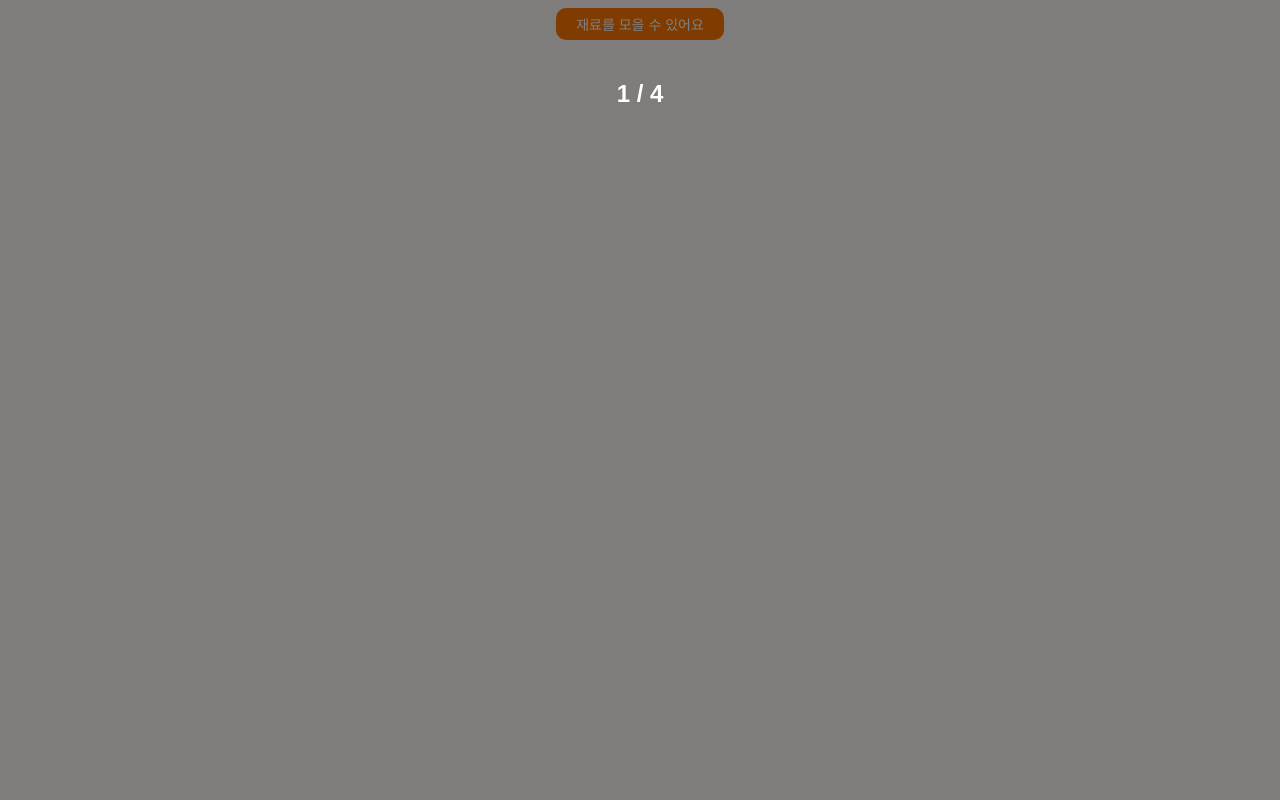
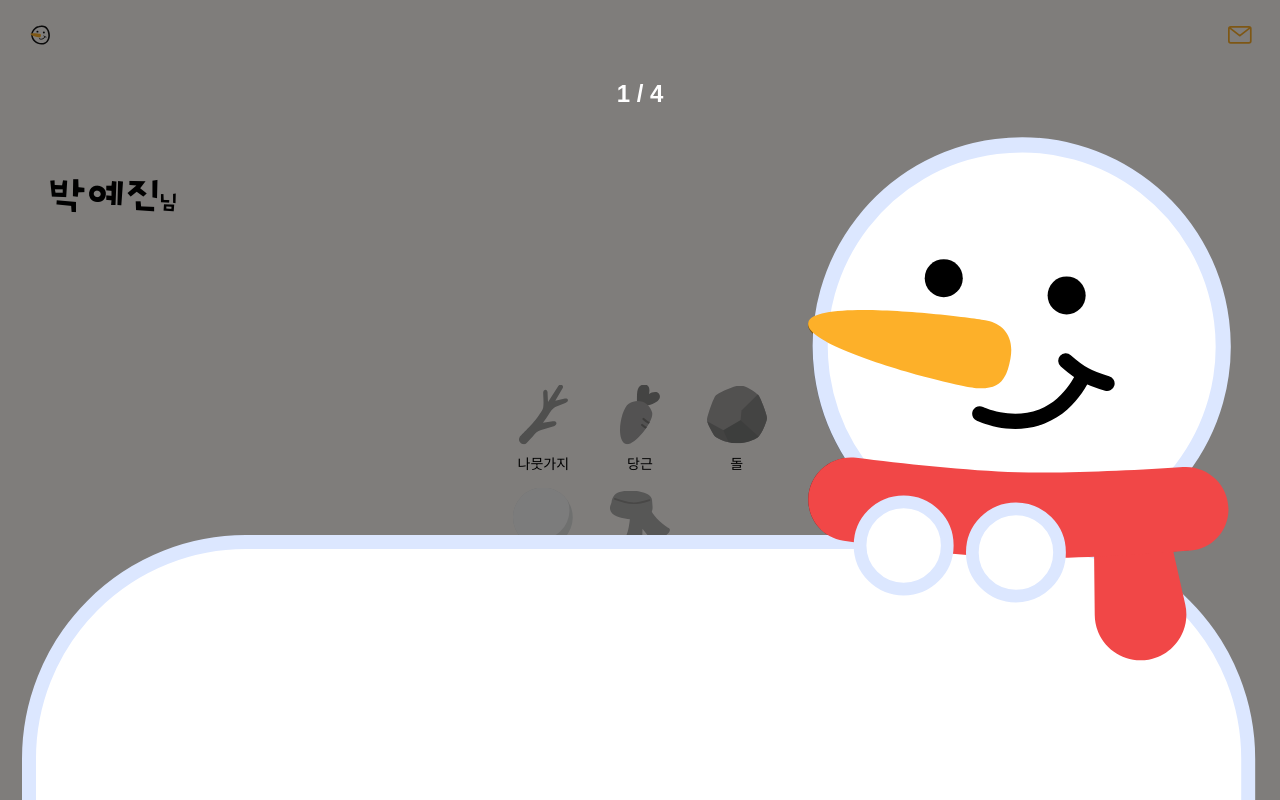
Before and after one commit to Ureca3rd-FE/moong-FE, a React (Vite) app: page /guide in a window 1280 px wide. Shown: the top 800 px of the page. Built offline with nearby package versions, Linux system fonts and the light colour scheme; a web font is replaced by a local one.

Commit message:
[feat] 가이드 1단계 구현

```diff
--- /dev/null
+++ b/src/components/home/IngredientGroup.tsx
@@ -0,0 +1,38 @@
+import branchBImg from '../../assets/images/branch_B.svg';
+import carrotBImg from '../../assets/images/carrot_B.svg';
+import rockBImg from '../../assets/images/rock_B.svg';
+import scarfBImg from '../../assets/images/scarf_B.svg';
+import snowballBImg from '../../assets/images/snowball_B.svg';
+import HomeGroup from '../../assets/images/Home_Group.svg?react';
+
+const IngredientGroup = () => {
+  return (
+    <>
+      <HomeGroup className="my-home__home-group-svg" />
+      <div className="my-home__ingredients">
+        <div className="my-home__ingredient-item">
+          <img src={branchBImg} alt="나뭇가지" />
+          <span className="my-home__ingredient-name">나뭇가지</span>
+        </div>
+        <div className="my-home__ingredient-item">
+          <img src={carrotBImg} alt="당근" />
+          <span className="my-home__ingredient-name">당근</span>
+        </div>
+        <div className="my-home__ingredient-item">
+          <img src={rockBImg} alt="돌" />
+          <span className="my-home__ingredient-name">돌</span>
+        </div>
+        <div className="my-home__ingredient-item">
+          <img src={snowballBImg} alt="눈뭉치" />
+          <span className="my-home__ingredient-name">눈뭉치</span>
+        </div>
+        <div className="my-home__ingredient-item">
+          <img src={scarfBImg} alt="목도리" />
+          <span className="my-home__ingredient-name">목도리</span>
+        </div>
+      </div>
+    </>
+  );
+};
+
+export default IngredientGroup;
--- a/src/components/home/ShareButton.tsx
+++ b/src/components/home/ShareButton.tsx
@@ -1,4 +1,4 @@
-import { useEffect, useState } from 'react'; // React와 useEffect를 import 합니다.
+import { useEffect, useState } from 'react';
 import Kakao from '../../assets/images/kakao.svg?react';
 import Link from '../../assets/images/link.svg?react';
 
--- a/src/pages/Guide.tsx
+++ b/src/pages/Guide.tsx
@@ -1,6 +1,10 @@
 import { useNavigate } from 'react-router-dom';
-import { useFunnel, Step } from '../components/common/Funnel';
+import { useFunnel } from '../components/common/Funnel';
 import TextBubble from '../components/guide/TextBubble';
+import MyHome from './MyHome';
+import { useEffect } from 'react';
+import IngredientGroup from '../components/home/IngredientGroup';
+import Button from '../components/common/Button';
 
 const FUNNEL_STEPS = [1, 2, 3, 4];
 
@@ -11,21 +15,36 @@ const Guide = () => {
   );
   const navigate = useNavigate();
 
+  useEffect(() => {
+    document.body.style.overflow = 'hidden';
+    return () => {
+      document.body.style.overflow = 'unset';
+    };
+  }, []);
+
   function handleNext() {
     if (stepState === FUNNEL_STEPS[FUNNEL_STEPS.length - 1]) {
       navigate('/');
     } else setStepState(stepState + 1);
   }
   return (
-    <div>
-      <div className="guide-background" onClick={handleNext}>
-        <span>{stepState} / 4</span>
-      </div>
+    <>
+      <div className="guide-background" onClick={handleNext}></div>
+      <span className="guid-step">{stepState} / 4</span>
 
-      <FunnelComponent>
-        <Step name={1}>
-          <TextBubble type="none">재료를 모을 수 있어요 </TextBubble>
-        </Step>
+      {stepState === 1 && (
+        <>
+          <div className="guide-focus">
+            <IngredientGroup />
+          </div>
+          <TextBubble type="top">재료를 모을 수 있어요 </TextBubble>
+        </>
+      )}
+
+      <MyHome />
+
+      {/* <FunnelComponent>
+        <Step name={1}></Step>
 
         <Step name={2}>
           <TextBubble type="bottom">
@@ -44,8 +63,8 @@ const Guide = () => {
             재료가 부족하다면 <br /> 친구에게 요청해보세요!
           </TextBubble>
         </Step>
-      </FunnelComponent>
-    </div>
+      </FunnelComponent> */}
+    </>
   );
 };
 
--- a/src/pages/MyHome.tsx
+++ b/src/pages/MyHome.tsx
@@ -1,15 +1,10 @@
 import { useNavigate } from 'react-router-dom';
 import '../style/home.scss';
 import Button from '../components/common/Button';
-import HomeGroup from '../assets/images/Home_Group.svg?react';
 import logo from '../assets/images/logo.svg';
 import letter from '../assets/images/letter.svg';
-import branchBImg from '../assets/images/branch_B.svg';
-import carrotBImg from '../assets/images/carrot_B.svg';
-import rockBImg from '../assets/images/rock_B.svg';
-import scarfBImg from '../assets/images/scarf_B.svg';
-import snowballBImg from '../assets/images/snowball_B.svg';
 import ShareButton from '../components/home/ShareButton';
+import IngredientGroup from '../components/home/IngredientGroup';
 
 const MyHome = () => {
   const navigate = useNavigate();
@@ -34,31 +29,10 @@ const MyHome = () => {
               박예진<span className="my-home__user-name-suffix">님</span>
             </h1>
           </div>
-          <HomeGroup className="my-home__home-group-svg" />
-          <div className="my-home__ingredients">
-            <div className="my-home__ingredient-item">
-              <img src={branchBImg} alt="나뭇가지" />
-              <span className="my-home__ingredient-name">나뭇가지</span>
-            </div>
-            <div className="my-home__ingredient-item">
-              <img src={carrotBImg} alt="당근" />
-              <span className="my-home__ingredient-name">당근</span>
-            </div>
-            <div className="my-home__ingredient-item">
-              <img src={rockBImg} alt="돌" />
-              <span className="my-home__ingredient-name">돌</span>
-            </div>
-            <div className="my-home__ingredient-item">
-              <img src={snowballBImg} alt="눈뭉치" />
-              <span className="my-home__ingredient-name">눈뭉치</span>
-            </div>
-            <div className="my-home__ingredient-item">
-              <img src={scarfBImg} alt="목도리" />
-              <span className="my-home__ingredient-name">목도리</span>
-            </div>
-          </div>
         </div>
       </div>
+
+      <IngredientGroup />
 
       <div className="my-home__actions">
         <Button type="large">재료를 모두 모아주세요</Button>
--- a/src/style/components/guide/guide.scss
+++ b/src/style/components/guide/guide.scss
@@ -12,12 +12,30 @@
   bottom: 0;
 
   background-color: rgba(0, 0, 0, 0.5);
-  z-index: 999;
+  z-index: 10;
+}
 
+.guid-step {
+  position: fixed;
+  z-index: 20;
   color: $color-white;
+  @include text-style($text-pretendard-24-600);
 
-  span {
-    margin-top: 80px;
-    @include text-style($text-pretendard-24-600);
-  }
+  width: fit-content;
+  top: 80px;
+  left: 50%;
+  transform: translateX(-50%);
 }
+
+.guide-wrapper {
+  padding: 15px 20px 40px;
+}
+
+.guide-focus {
+  position: fixed;
+  z-index: 99;
+  top: 121px;
+  left: 22.2px;
+  right: 24.2px;
+  background-color: transparent;
+}
--- a/src/style/components/guide/textbubble.scss
+++ b/src/style/components/guide/textbubble.scss
@@ -4,6 +4,11 @@
 
 .text-bubble-wrapper {
   @extend %align-column-center;
+  position: fixed;
+  left: 0;
+  right: 0;
+  top: 560px;
+  z-index: 50;
 }
 
 .text-bubble {
--- a/src/style/home.scss
+++ b/src/style/home.scss
@@ -158,7 +158,7 @@
     align-items: center;
     justify-content: center;
     width: 100%;
-    padding-top : 54px;
+    padding-top: 54px;
     //flex: 1;
 
     &-svg {
```
